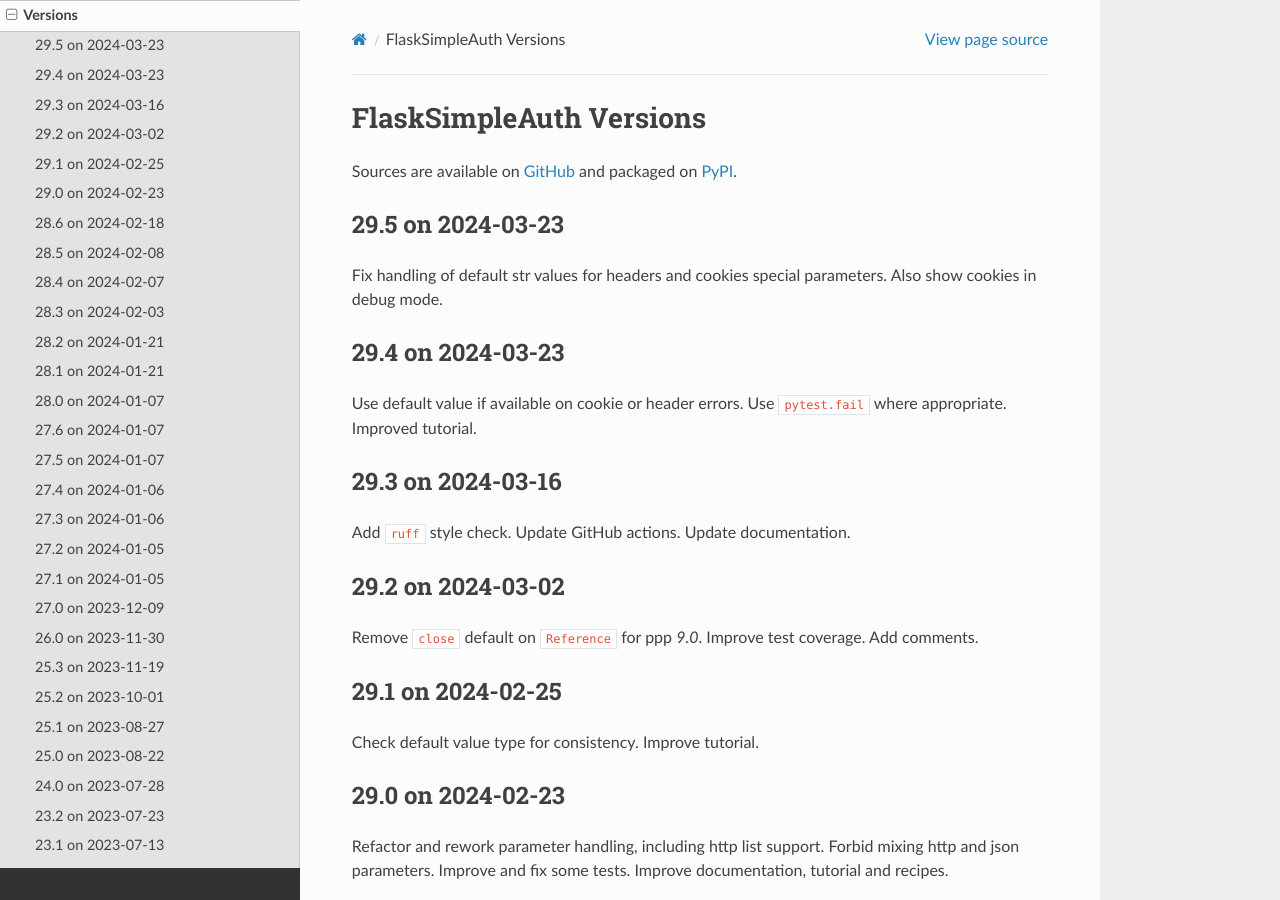
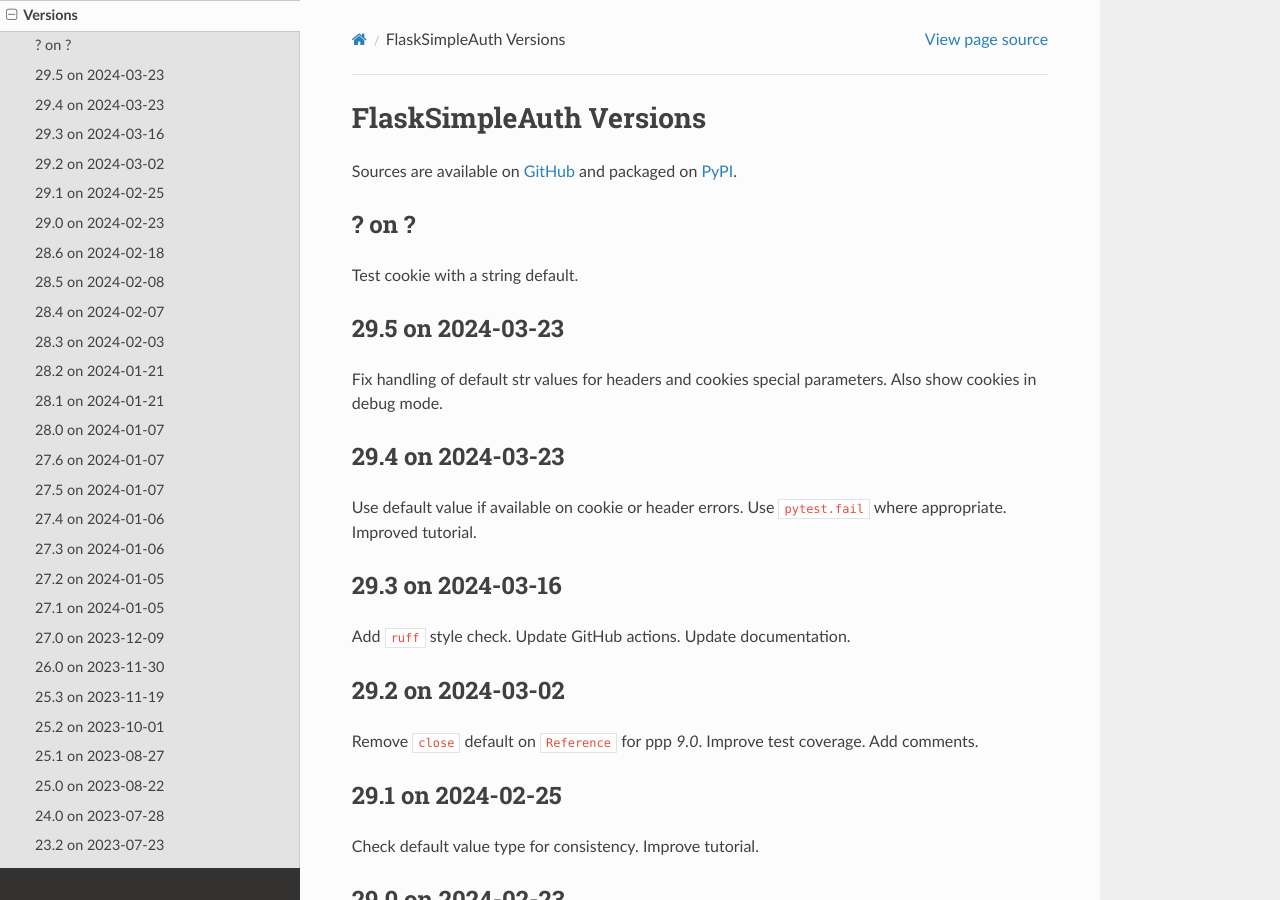
Before and after one commit to zx80/flask-simple-auth, a Sphinx documentation site: the page built from docs/VERSIONS.md, in a window 1280 px wide and 900 px high. Built offline with Sphinx 7.4.7 and the Read the Docs theme 2.0.0, drawn with Linux system fonts in a browser that asks for light colours; pages that are not in the unit, such as notebooks, are missing from menus.

Commit message:
improve cookie test

```diff
--- a/docs/VERSIONS.md
+++ b/docs/VERSIONS.md
@@ -2,6 +2,10 @@
 
 Sources are available on [GitHub](https://github.com/zx80/flask-simple-auth)
 and packaged on [PyPI](https://pypi.org/project/FlaskSimpleAuth/).
+
+## ? on ?
+
+Test cookie with a string default.
 
 ## 29.5 on 2024-03-23
 
```
Also changed, not shown: 2 other files.
